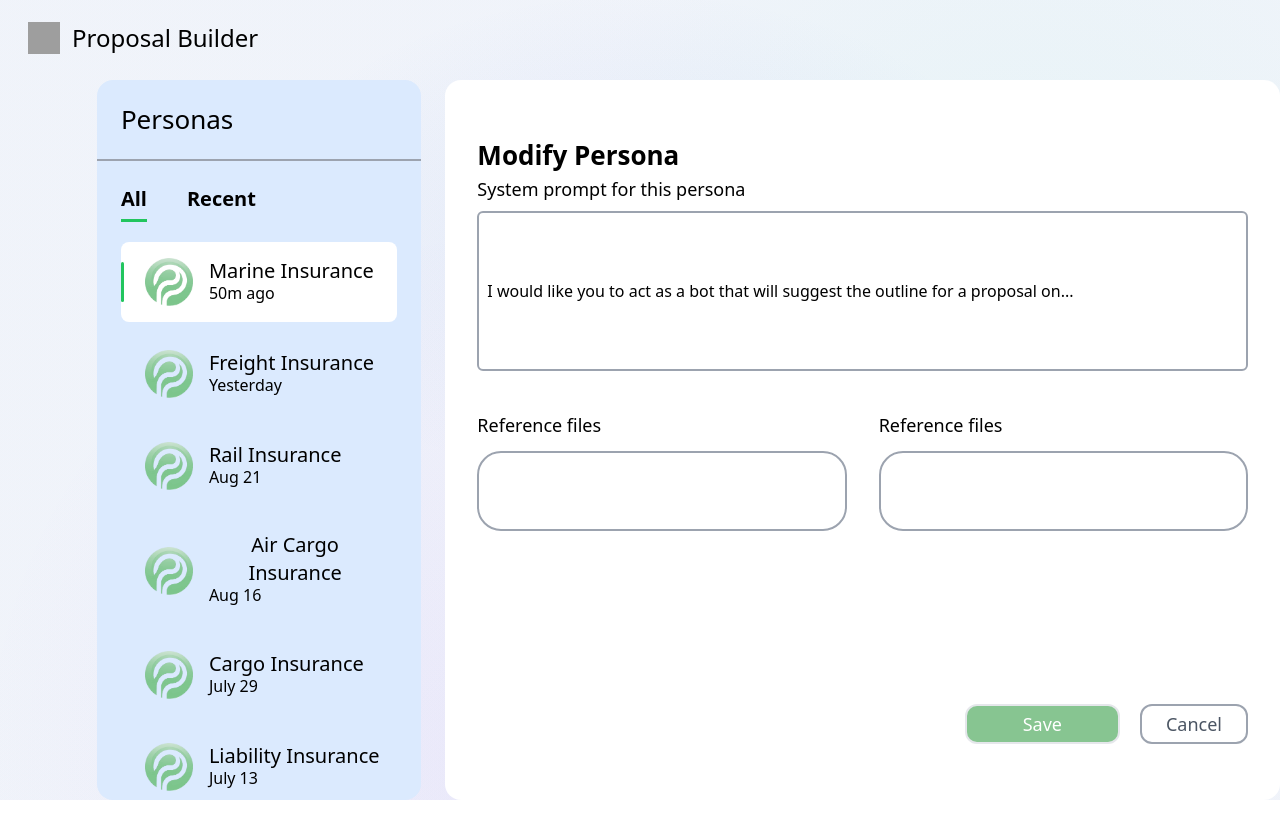
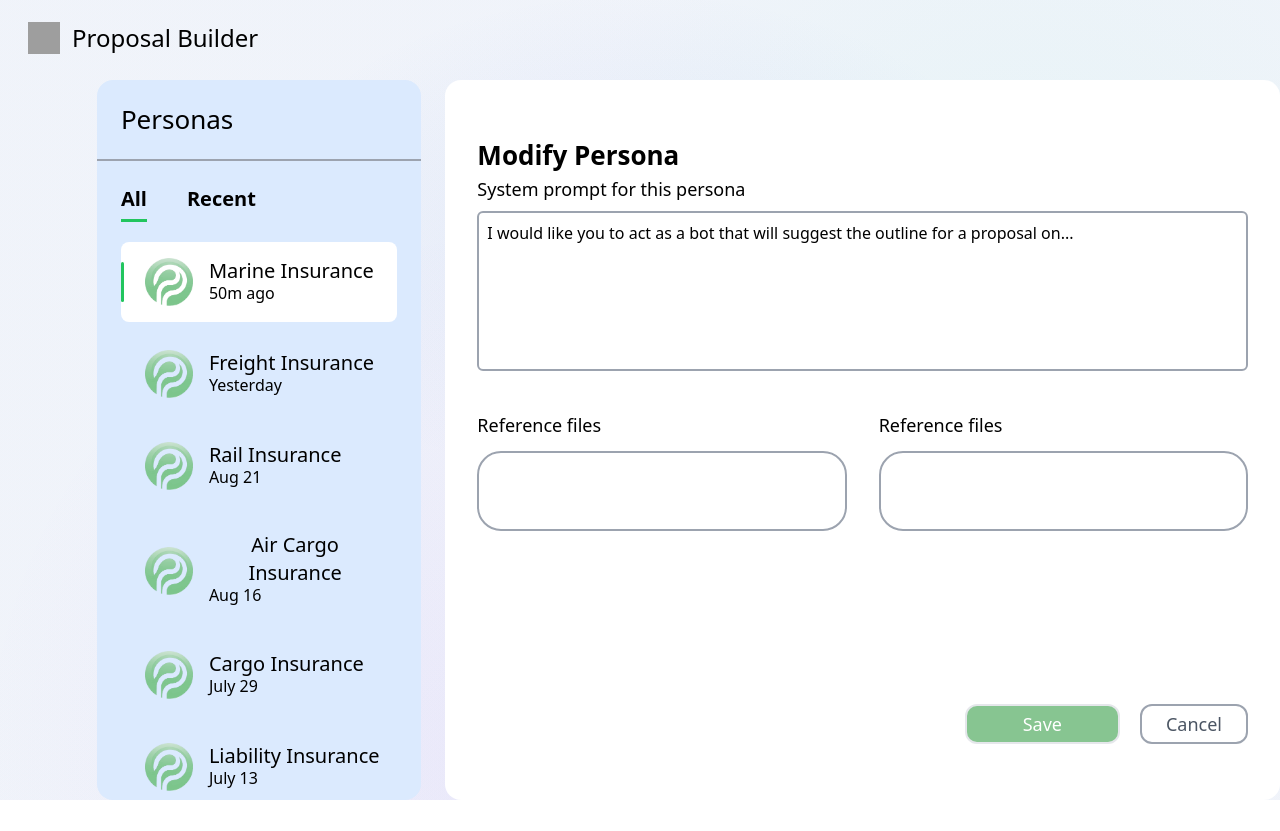
Before and after one commit to JuFranze/ProposalBuilder, a SvelteKit app: page /personas/1 in a window 1280 px wide. Built offline with nearby package versions, Linux system fonts and the light colour scheme; grey boxes are pictures that could not be loaded.

Commit message:
Convert input to text area

```diff
--- a/src/routes/personas/[personaId]/+page.svelte
+++ b/src/routes/personas/[personaId]/+page.svelte
@@ -54,7 +54,10 @@
             <h1 class="font-semibold text-[26px]">Modify Persona</h1>
             <div class="flex flex-col gap-2">
                 <p class="text-lg">System prompt for this persona</p>
-                <input class="border-2 border-gray-400 rounded-md h-10 pl-2 w-full h-40 flex items-start" type="text" value={tempPersonas.find(persona => persona.name === activePersona)?.prompt}>
+                <textarea
+                        value={tempPersonas.find(persona => persona.name === activePersona)?.prompt}
+                        class="border-2 border-gray-400 rounded-md p-2 w-full h-40 resize-none"
+                ></textarea>
             </div>
         </div>
         <div class="flex flex-wrap gap-10">
```
